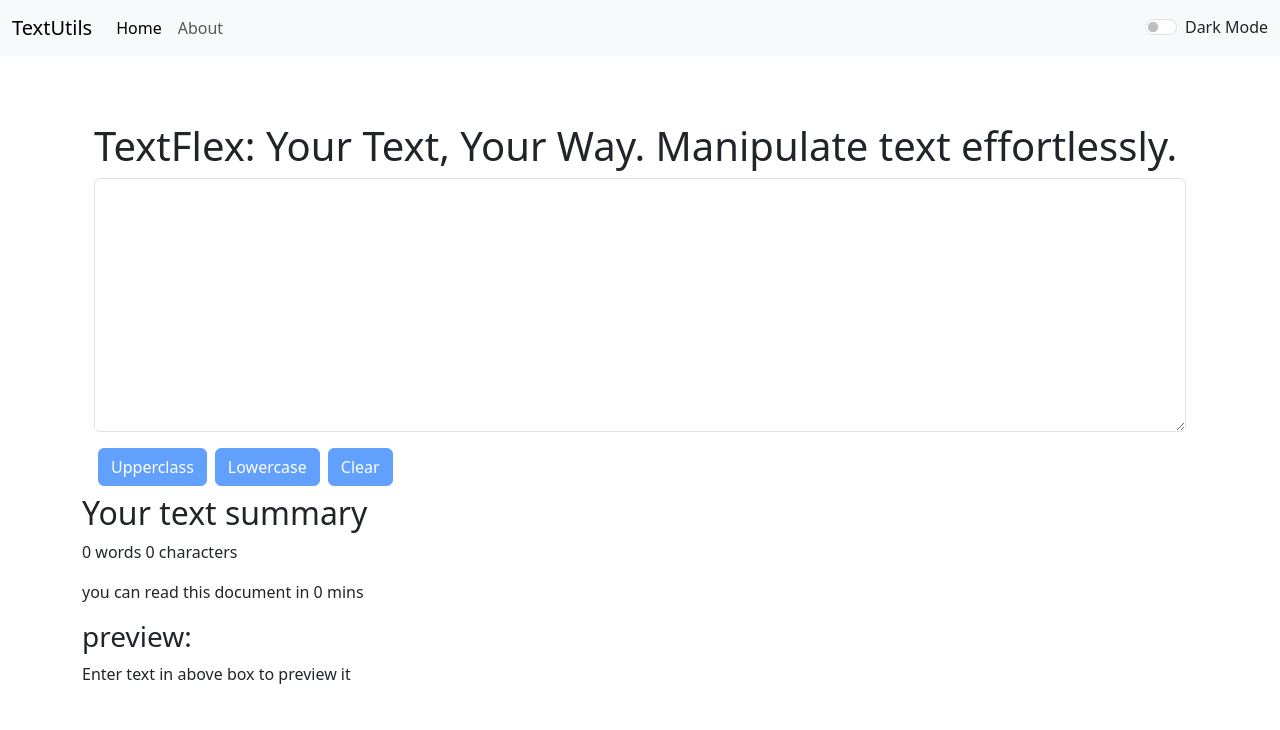
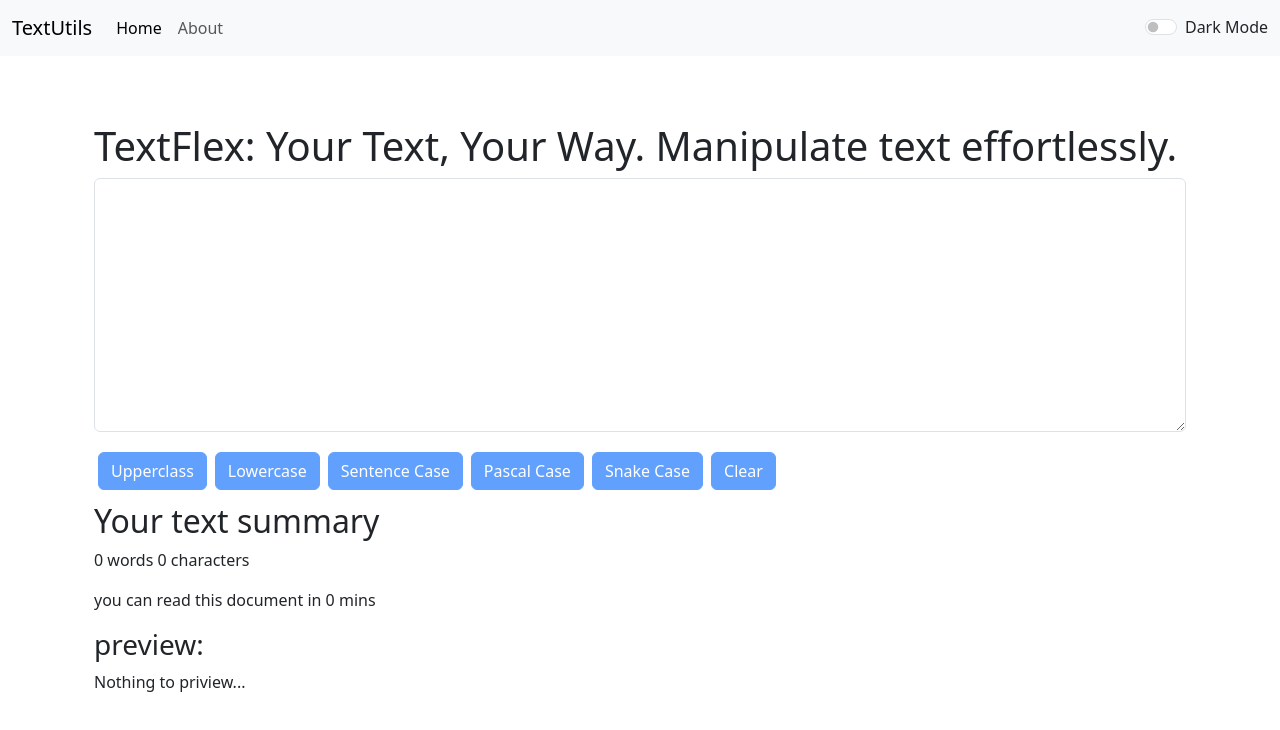
Before and after one commit to VanshGusain18/TextFlex-App, a React (Create React App) app: page / in a window 1280 px wide. Shown: the top 730 px of the page. Built offline with nearby package versions, Linux system fonts and the light colour scheme.

Commit message:
updates: added buttons

```diff
--- a/src/Components/About.js
+++ b/src/Components/About.js
@@ -1,4 +1,4 @@
-import React, { useState } from "react";
+import React from "react";
 
 export default function About(props) {
   const myStyle = {
--- a/src/Components/Navbar.js
+++ b/src/Components/Navbar.js
@@ -1,4 +1,4 @@
-import React, { useState } from "react";
+import React from "react";
 import PropTypes from "prop-types";
 
 export default function Navbar(props) {
@@ -8,7 +8,7 @@ export default function Navbar(props) {
         className={`navbar navbar-expand-lg navbar-${props.mode} bg-${props.mode}`}
       >
         <div className="container-fluid">
-          <a className="navbar-brand" href="#">
+          <a className="navbar-brand" href="/">
             {props.title}
           </a>
           <button
--- a/src/Components/Textform.js
+++ b/src/Components/Textform.js
@@ -17,6 +17,44 @@ export default function Textform(props) {
     let newText = text.toLowerCase();
     setText(newText);
     props.showAlert("converted to lowercase", "success");
+  };
+
+  const handleSeClick = () => {
+    let newText = () => {
+      let lower = text.toLowerCase();
+      return lower.charAt(0).toUpperCase() + lower.slice(1);
+    };
+    setText(newText);
+    props.showAlert("converted to Sentence case", "success");
+  };
+
+  const handlePaClick = () => {
+    let newText = () => {
+      let lower = text.toLowerCase();
+      let words = lower.split(" ");
+      let capitalizedWords = words.map(
+        (word) => word.charAt(0).toUpperCase() + word.slice(1)
+      );
+      return capitalizedWords.join("");
+    };
+    setText(newText);
+    props.showAlert("converted to Pascal Case", "success");
+  };
+
+  const handleSnClick = () => {
+    let newText = () => {
+      let textTwo = "";
+      for (let i = 0; i < text.length; i++) {
+        if (text[i] === " ") {
+          textTwo += "_";
+        } else {
+          textTwo += text[i];
+        }
+      }
+      return textTwo;
+    };
+    setText(newText);
+    props.showAlert("converted to Snake case", "success");
   };
 
   const handleClClick = () => {
@@ -42,35 +80,62 @@ export default function Textform(props) {
             }}
           ></textarea>
         </div>
+
         <button
           disabled={text.length === 0}
-          className="btn btn-primary mx-1"
+          className="btn btn-primary mx-1 my-1"
           onClick={handleUpClick}
         >
           Upperclass
         </button>
+
         <button
           disabled={text.length === 0}
-          className="btn btn-primary mx-1"
+          className="btn btn-primary mx-1 my-1"
           onClick={handleLoClick}
         >
           Lowercase
         </button>
+
         <button
           disabled={text.length === 0}
-          className="btn btn-primary mx-1"
+          className="btn btn-primary mx-1 my-1"
+          onClick={handleSeClick}
+        >
+          Sentence Case
+        </button>
+
+        <button
+          disabled={text.length === 0}
+          className="btn btn-primary mx-1 my-1"
+          onClick={handlePaClick}
+        >
+          Pascal Case
+        </button>
+
+        <button
+          disabled={text.length === 0}
+          className="btn btn-primary mx-1 my-1"
+          onClick={handleSnClick}
+        >
+          Snake Case
+        </button>
+
+        <button
+          disabled={text.length === 0}
+          className="btn btn-primary mx-1 my-1"
           onClick={handleClClick}
         >
           Clear
         </button>
       </div>
 
-      <div className="divcontainer my-2">
+      <div className="container my-2">
         <h2>Your text summary</h2>
         <p>
           {
             text.split(" ").filter((ele) => {
-              return ele.length != 0;
+              return ele.length !== 0;
             }).length
           }{" "}
           words {text.length} characters
@@ -79,14 +144,12 @@ export default function Textform(props) {
           you can read this document in{" "}
           {0.003 *
             text.split(" ").filter((ele) => {
-              return ele.length != 0;
+              return ele.length !== 0;
             }).length}{" "}
           mins
         </p>
         <h3>preview:</h3>
-        <p>
-          {text.length > 0 ? text : "Enter text in above box to preview it"}
-        </p>
+        <p>{text.length > 0 ? text : "Nothing to priview..."}</p>
       </div>
     </>
   );
```
